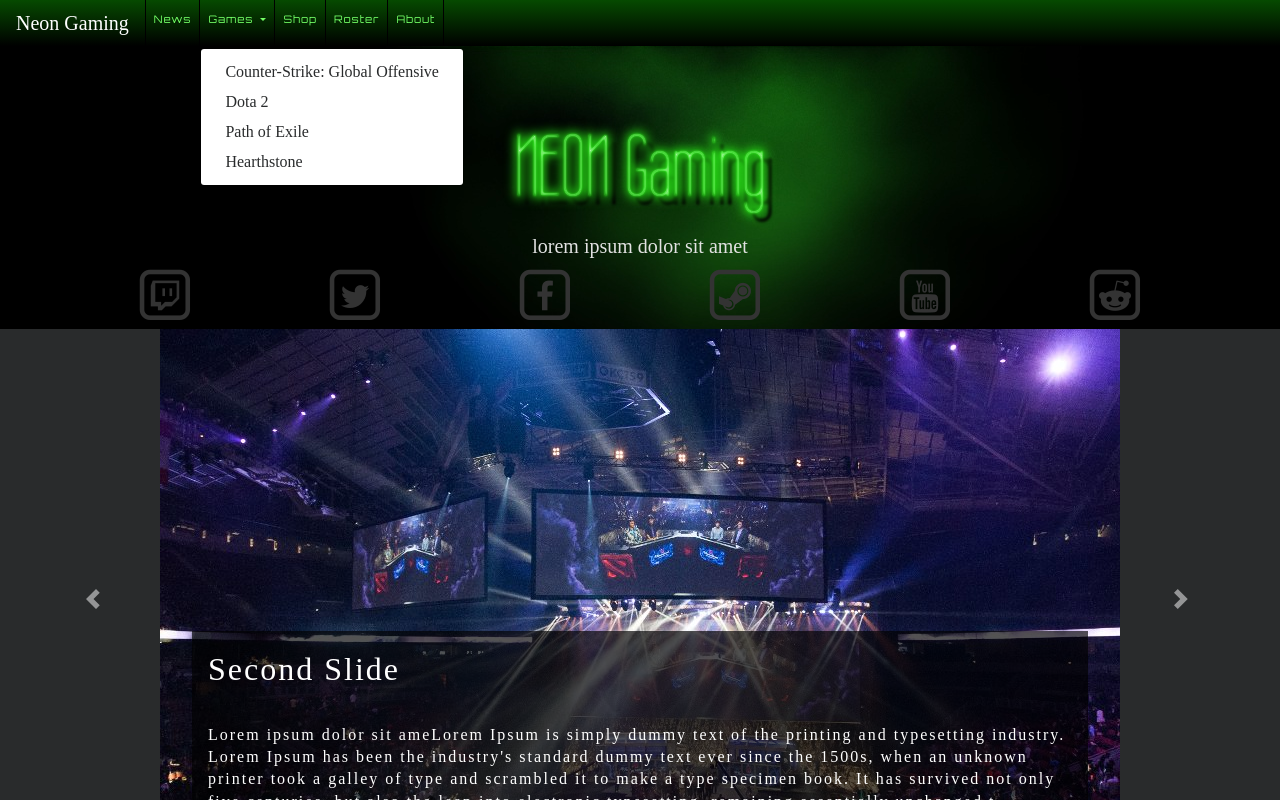
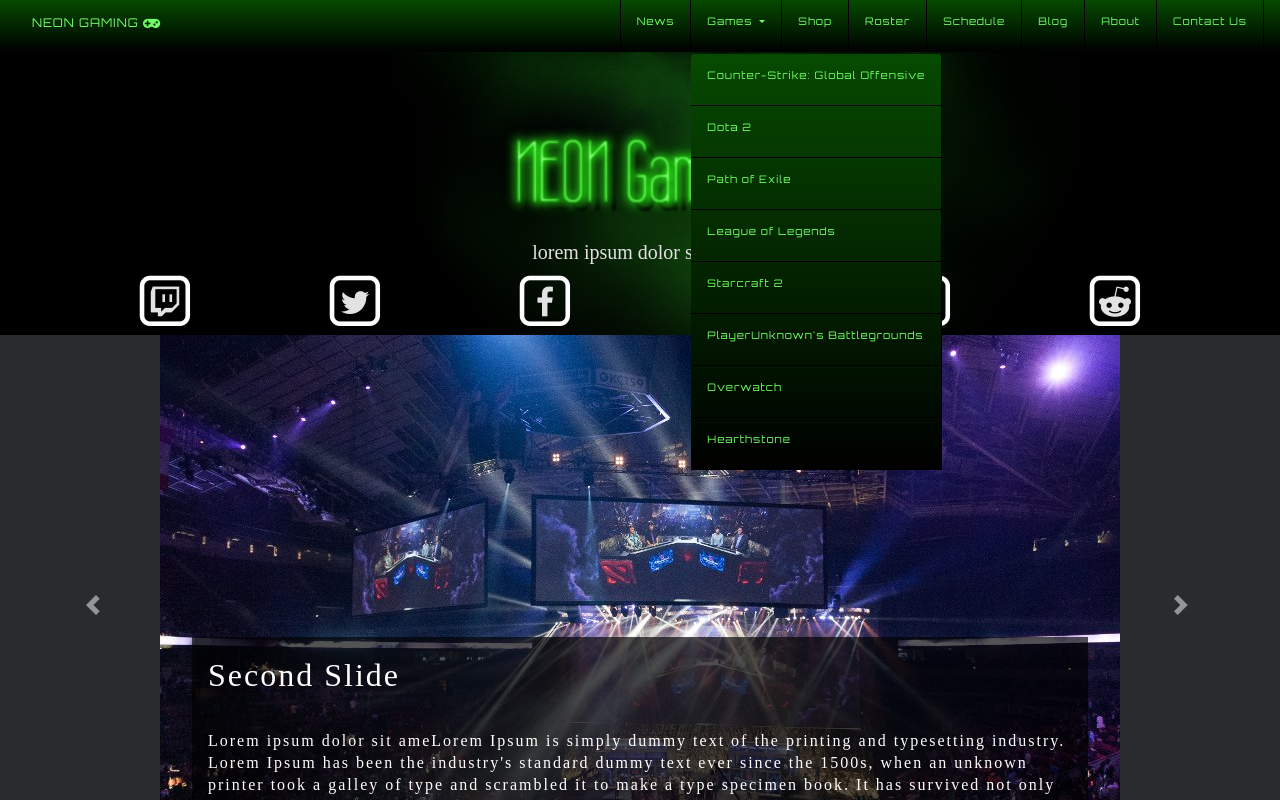
Before and after one commit to rader90/neongaming, a website: page src/index.html in a window 1280 px wide. Both pictures are taken after a click on the link "Games". Shown: the top 800 px of the page. Drawn offline with nearby package versions, Linux system fonts and the light colour scheme; files that its build step writes are made by us from their sources; a script that the page names is missing.

Commit message:
finished the desktop version of navbar

```diff
--- a/src/index.html
+++ b/src/index.html
@@ -15,13 +15,13 @@
     <link rel="stylesheet" href="styles/style.css">
   </head>
   <body>
-    <nav class="navbar navbar-toggleable-md navbar-inverse bg-inverse sticky-top py-0" id="main-nav">
-      <button class="navbar-toggler navbar-toggler-right" type="button" data-toggle="collapse" data-target="#navbarNavDropdown" aria-controls="navbarNav" aria-expanded="false" aria-label="Toggle navigation">
-        <span class="navbar-toggler-icon"></span>
+    <nav class="navbar navbar-toggleable-md navbar-inverse bg-inverse sticky-top" id="main-nav">
+      <button class="navbar-toggler navbar-toggler-left" type="button" data-toggle="collapse" data-target="#navbarNavDropdown" aria-controls="navbarNav" aria-expanded="false" aria-label="Toggle navigation">
+        <i class="fa fa-bars"></i>
       </button>
-      <a class="navbar-brand" href="#">Neon Gaming</a>
+      <a class="navbar-brand mx-auto" id="brand" href="#"><span>NEON GAMING&nbsp;</span><i class="fa fa-gamepad"></i></a>
       <div class="collapse navbar-collapse" id="navbarNavDropdown">
-        <ul class="navbar-nav">
+        <ul class="navbar-nav ml-auto">
           <li class="nav-item active"><a class="nav-link" href=#>News</a></li>
           <li class="nav-item dropdown">
             <a class="nav-link dropdown-toggle" id="navbarGamesDropdownLink" href=# data-toggle="dropdown" aria-haspopup="true" aria-expanded="false">
@@ -31,12 +31,19 @@
               <a class="dropdown-item" href="#">Counter-Strike: Global Offensive</a>
               <a class="dropdown-item" href="#">Dota 2</a>
               <a class="dropdown-item" href="#">Path of Exile</a>
+              <a class="dropdown-item" href="#">League of Legends</a>
+              <a class="dropdown-item" href="#">Starcraft 2</a>
+              <a class="dropdown-item" href="#">PlayerUnknown's Battlegrounds</a>
+              <a class="dropdown-item" href="#">Overwatch</a>
               <a class="dropdown-item" href="#">Hearthstone</a>
             </div>
           </li>
           <li class="nav-item"><a class="nav-link" href=#>Shop</a></li>
           <li class="nav-item"><a class="nav-link" href=#>Roster</a></li>
+          <li class="nav-item"><a class="nav-link" href=#>Schedule</a></li>
+          <li class="nav-item"><a class="nav-link" href=#>Blog</a></li>
           <li class="nav-item"><a class="nav-link" href=#>About</a></li>
+          <li class="nav-item"><a class="nav-link" href=#>Contact Us</a></li>
         </ul>
       </div>
     </nav>
--- a/src/styles/style.scss
+++ b/src/styles/style.scss
@@ -36,9 +36,10 @@
   line-height: 140%;
 }
 
-@mixin steam_nav {
+@mixin steam_nav($height) {
   background: $gradient_g_b;
-  height: 46px;
+  height: $height;
+  // padding-bottom: 12px;
 }
 
 @mixin steam_nav_typo {
@@ -47,8 +48,10 @@
   letter-spacing: 1px;
   color: $neon;
   border-right: 1px solid $blk;
-  height: 46px;
-  padding-top: 12px;
+  height: 52px;
+  padding-top: 14px;
+  padding-left: 16px;
+  padding-right: 16px;
 }
 
 @mixin steam_nav_hover {
@@ -63,10 +66,10 @@
   @include main_typo;
 }
 
+/* ============ NAVBAR =============== */
 nav#main-nav.navbar  {
-  @include steam_nav;
+  @include steam_nav(52px);
   ul.navbar-nav>li {
-    //display: inline-block;
     >a {
       @include steam_nav_typo;
       &:hover {
@@ -78,6 +81,46 @@
     }
   }
 }
+
+div.dropdown-menu {
+  @include steam_nav(auto);
+  >a.dropdown-item {
+    @include steam_nav_typo;
+    border-bottom: 1px solid $blk;
+    &:hover {
+      @include steam_nav_hover;
+    }
+  }
+  border-style: none;
+  padding-top: 0 !important;
+  padding-bottom: 0 !important;
+}
+a.navbar-brand#brand {
+  @include steam_nav_typo;
+  display: inline-block;
+  border-right-style: none;
+  >span {
+    font-size: 0.75rem;
+  }
+  >i.fa-gamepad {
+    vertical-align: top;
+    font-size: 1rem;
+  }
+}
+
+button.navbar-toggler {
+  border-style: none;
+  >i.fa-bars {
+    padding-top: 8px;
+    color: $neon;
+    font-size: 1rem;
+  }
+}
+
+div#navbarNavDropdown {
+  @include steam_nav(auto);
+}
+/* =============== NAVBAR END ============ */
 
 div#header {
   @include bg_main;
@@ -96,7 +139,3 @@
     }
   }
 }
-
-.fa {
-  color: #333333;
-}
```
